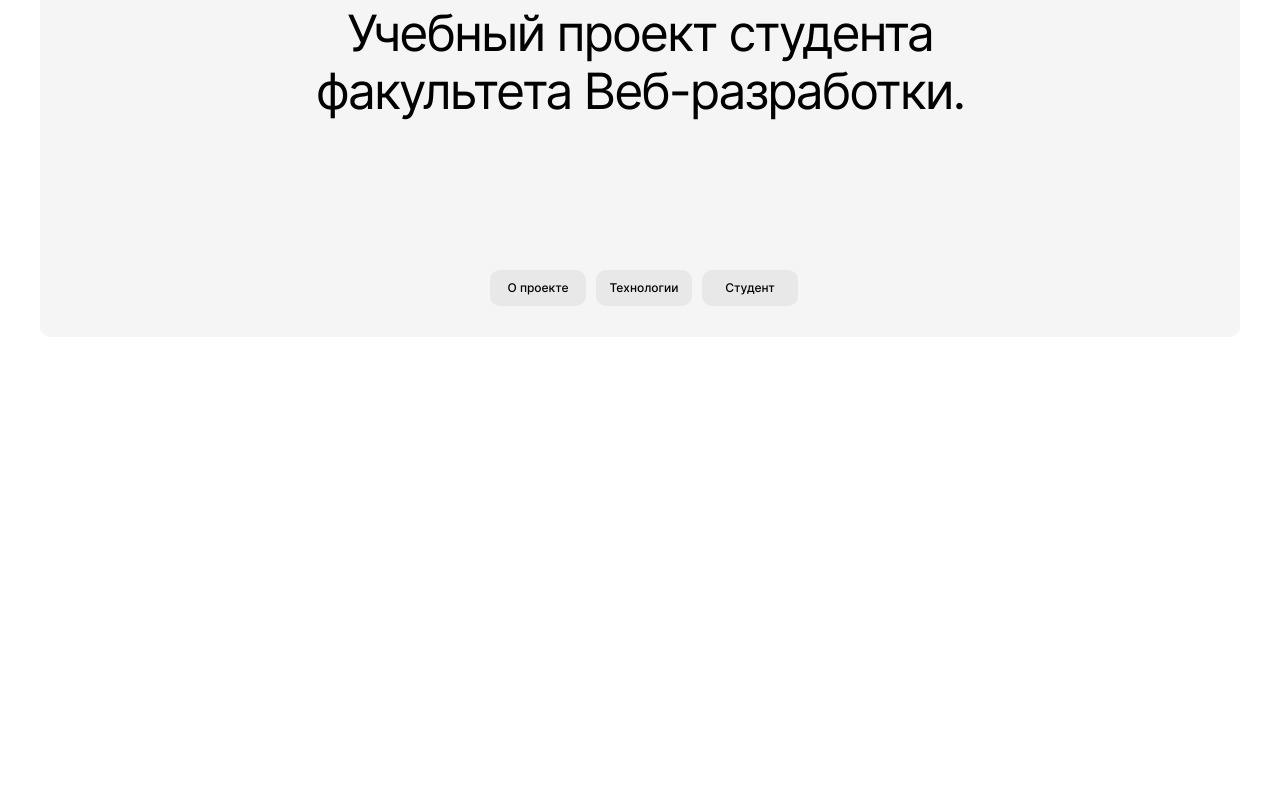
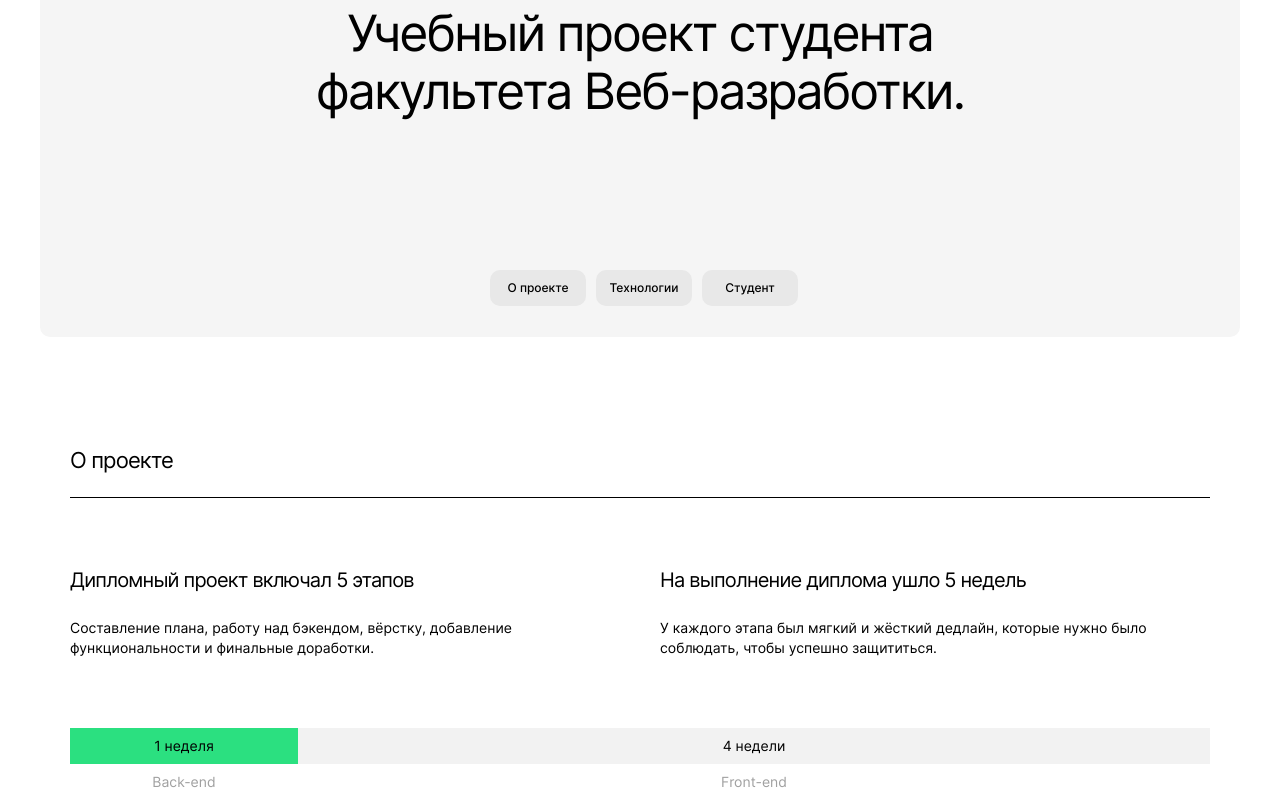
Before and after one commit to vadimshift/movies-explorer-frontend, a React (Create React App) app: page / in a window 1280 px wide. Shown: the part 250-1050 px from the top of the page. Before the commit the page ends 800 px from the top, so only its background shows below. Built offline with nearby package versions, Linux system fonts and the light colour scheme.

Commit message:
сверстал компонент AboutProject

```diff
--- /dev/null
+++ b/src/components/AboutProject/AboutProject.css
@@ -0,0 +1,62 @@
+.about-project {
+    max-width: 1280px;
+}
+
+.table {
+    display: grid;
+    margin: 70px 70px 0 70px;
+    grid-template-columns: 1fr 1fr;
+    grid-gap: 40px;
+}
+
+.table__heading {
+    font-family: 'Inter', 'Arial', sans-serif;
+    font-size: 20px;
+    font-style: normal;
+    font-weight: 400;
+    line-height: 24px;
+    letter-spacing: -0.04em;
+    text-align: left;
+    margin: 0;
+}
+
+.table__text {
+    font-family: 'Inter', 'Arial', sans-serif;
+    font-size: 14px;
+    font-style: normal;
+    font-weight: 400;
+    line-height: 20px;
+    letter-spacing: 0em;
+    text-align: left;
+    margin-top: 26px;
+    margin-bottom: 0;
+}
+
+.about-project-bar {
+    display: grid;
+    margin: 70px 70px 0 70px;
+    grid-template-columns: minmax(140px, 1fr) 4fr;
+}
+
+.about-project-bar__item {
+    font-family: 'Inter', 'Arial', sans-serif;
+    font-size: 14px;
+    font-style: normal;
+    font-weight: 400;
+    line-height: 36px;
+    letter-spacing: 0em;
+    text-align: center;
+    height: 36px;
+}
+
+.about-project-bar__item_green {
+    background: #2BE080;
+}
+
+.about-project-bar__item_grey {
+    background: #F2F2F2;
+}
+
+.about-project-bar__item_light-grey {
+    color: #A0A0A0;
+}
--- /dev/null
+++ b/src/components/AboutProject/AboutProject.js
@@ -0,0 +1,35 @@
+import './AboutProject.css';
+import SectionTitle from '../SectionTitle/SectionTitle';
+
+function AboutProject(props) {
+  return (
+    <section className="about-project">
+        <SectionTitle title="О проекте" />
+        <div className="table">
+          <div className="table__cell">
+            <h3 className="table__heading">Дипломный проект включал 5 этапов</h3>
+            <p className="table__text">
+              Составление плана, работу над бэкендом,
+              вёрстку, добавление функциональности и
+              финальные доработки.
+            </p>
+          </div>
+          <div className="table__cell">
+            <h3 className="table__heading">На выполнение диплома ушло 5 недель</h3>
+            <p className="table__text">
+              У каждого этапа был мягкий и жёсткий дедлайн,
+              которые нужно было соблюдать, чтобы успешно защититься.
+            </p>
+          </div>
+        </div>
+        <div className="about-project-bar">
+            <item className="about-project-bar__item about-project-bar__item_green">1 неделя</item>
+            <item className="about-project-bar__item about-project-bar__item_grey">4 недели</item>
+            <item className="about-project-bar__item about-project-bar__item_light-grey">Back-end</item>
+            <item className="about-project-bar__item about-project-bar__item_light-grey">Front-end</item>
+          </div>
+    </section>
+  );
+}
+
+export default AboutProject;
--- a/src/components/App/App.js
+++ b/src/components/App/App.js
@@ -3,6 +3,7 @@ import Header from "../Header/Header";
 import Menu from "../Menu/Menu";
 import Promo from "../Promo/Promo";
 import NavTab from "../NavTab/NavTab";
+import AboutProject from "../AboutProject/AboutProject";
 
 function App() {
   return (
@@ -20,6 +21,7 @@ function App() {
         <Promo>
             <NavTab />
         </Promo>
+        <AboutProject />
       </div>
     </div>
   );
--- /dev/null
+++ b/src/components/SectionTitle/SectionTitle.css
@@ -0,0 +1,14 @@
+.section-title {
+    font-family: 'Inter', 'Arial', sans-serif;
+    font-size: 22px;
+    font-style: normal;
+    font-weight: 400;
+    line-height: 27px;
+    letter-spacing: -0.04em;
+    text-align: left;
+    margin: 110px 70px 0 70px;
+    padding-bottom: 23px;
+    height: 27px;
+    max-width: 1140px;
+    border-bottom: 1px solid #000000;
+}
--- /dev/null
+++ b/src/components/SectionTitle/SectionTitle.js
@@ -0,0 +1,9 @@
+import './SectionTitle.css';
+
+function SectionTitle(props) {
+    return (
+      <h2 className="section-title">{props.title}</h2>
+    );
+  }
+
+export default SectionTitle;
```
